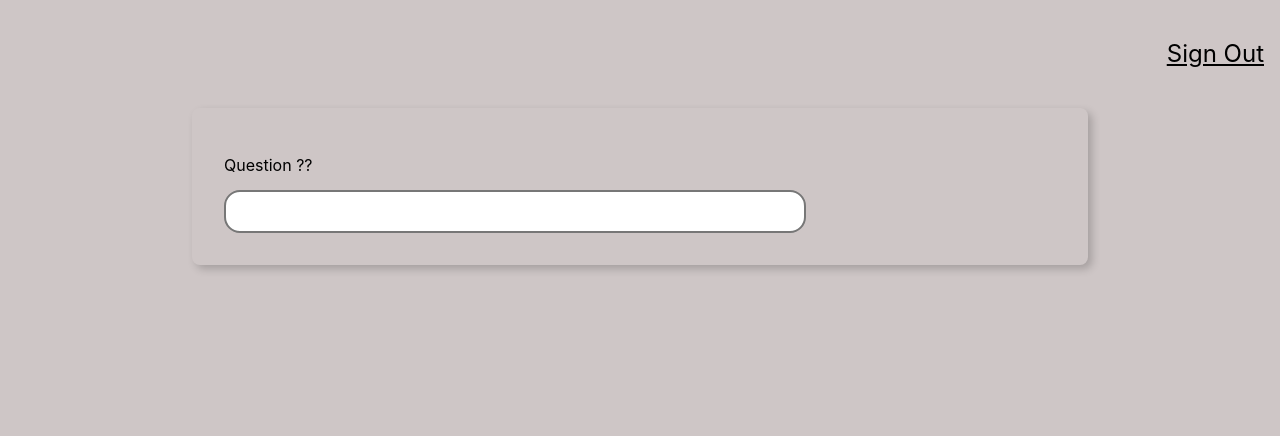
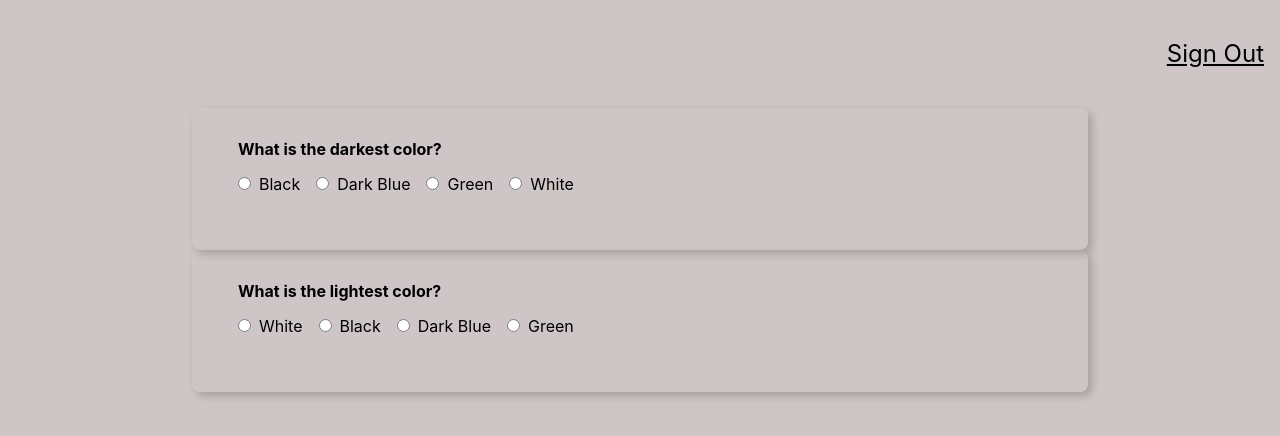
Before and after one commit to kh-khalil/mcq-exam-app, a React (Create React App) app: page / in a window 1280 px wide. Both pictures are taken after typing "Sample", "name@example.com", "Sample123" into the empty fields and a click on the button "Login". Shown: the top 436 px of the page. Built offline with nearby package versions, Linux system fonts and the light colour scheme.

Commit message:
exam & questions viwed

```diff
--- a/src/components/Exam/Exam.js
+++ b/src/components/Exam/Exam.js
@@ -1,17 +1,17 @@
 import React from 'react';
+import Question from './Question';
+import { examQuestionsWithAnswers } from './QuestionsArray'
 
 const Exam = () => {
    return (
-      <div className='center'>
-         <div className='form pa4 br3 shadow-5 w-70 center'>
-            <p className=''>
-               Question ??
-            </p>
-            <input className='center f4 pa2 w-70' type='text' />
-         </div>
-
+      <div>
+         {examQuestionsWithAnswers.map((q, key) => (
+            <Question questionAndAnswer={q} key={key + q} />
+         ))}
       </div>
    );
+
+
 }
 
 export default Exam;
--- /dev/null
+++ b/src/components/Exam/Question.js
@@ -0,0 +1,22 @@
+import React from 'react';
+
+const Question = ({ questionAndAnswer }) => {
+   console.log('question', questionAndAnswer)
+   return (
+      <form className='form pa4 br3 shadow-5 w-70 center'>
+         <fieldset id="favorite_movies" className="bn">
+            <legend className="fw7 mb2">{questionAndAnswer.question}</legend>
+            <div className="flex items-center mb2">
+               {questionAndAnswer.answers.map((answer, key) => (
+                  <label htmlFor={key + answer} key={key} className="lh-copy mr3">
+                     <input className="mr2" type="radio" name="answers" id={key + answer} value={key + answer} />
+                     {answer}
+                  </label>
+               ))}
+            </div>
+         </fieldset>
+      </form>
+   );
+}
+
+export default Question;
--- /dev/null
+++ b/src/components/Exam/QuestionsArray.js
@@ -0,0 +1,14 @@
+export const examQuestionsWithAnswers = [
+   {
+      question: "What is the darkest color?",
+      answers: [
+         "Black", "Dark Blue", "Green", "White"
+      ]
+   },
+   {
+      question: "What is the lightest color?",
+      answers: [
+         "White", "Black", "Dark Blue", "Green"
+      ]
+   },
+];
--- a/src/components/Singin/Singin.js
+++ b/src/components/Singin/Singin.js
@@ -102,7 +102,7 @@ const Signin = ({ onRouteChange }) => (
                            )}
                         </div>
 
-                        <button className="center db" type="submit" disabled={isSubmitting}>
+                        <button className="center grow db" type="submit" disabled={isSubmitting}>
                            Login
                         </button>
                      </fieldset>
```
